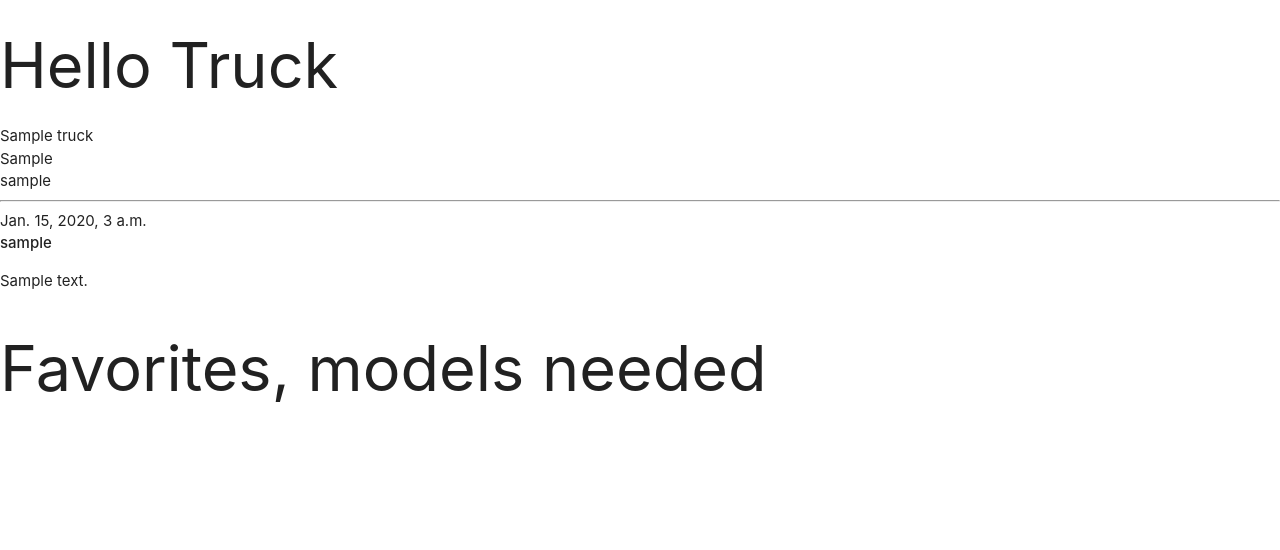
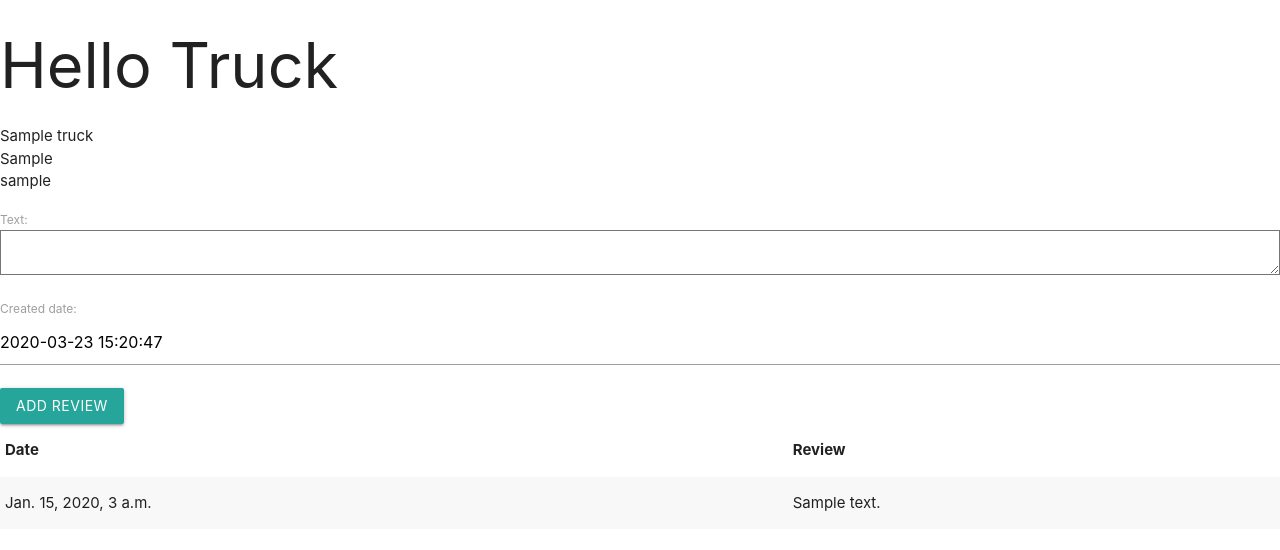
Before and after one commit to rjohnson0707/Dude-Wheres-My-Food, a Django app: page /trucks/1 in a window 1280 px wide. Shown: the part 139-689 px from the top of the page. Run offline with Django 3.2, Linux system fonts and the light colour scheme; a user stored in the database is signed in; tables that the repository leaves empty hold one stand-in row (values such as "Sample post").

Commit message:
Review Form created, Profile Page change

```diff
--- a/mysite/dwmf/forms.py
+++ b/mysite/dwmf/forms.py
@@ -3,37 +3,7 @@ from django.contrib.auth.models import User
 from django.forms import ModelForm
 from django.db import models
 from django.contrib.auth.forms import UserCreationForm, UserChangeForm
-from .models import Profile, Menu, Calendar
-
-class EditProfile(UserChangeForm):
-
-    class Meta:
-        model = User
-        fields = (
-            'username',
-            'first_name',
-            'last_name',
-            'email',
-            'password',
-            )
-    # class Meta:
-    #     model = Profile
-    #     fields = (
-    #         'bio',
-    #     )
-
-    def save(self, commit=True):
-        user = super(EditProfile, self).save(commit=False)
-        user.first_name = self.cleaned_data['first_name']
-        user.last_name = self.cleaned_data['last_name']
-        user.email = self.cleaned_data['email']
-
-        if commit:
-            user.save()
-
-        return user
-
-
+from .models import Profile, Menu, Calendar, Review
 
 
 
@@ -53,10 +23,60 @@ class ExtendedUserCreationForm(UserCreationForm):
                 user.save()
             return user
 
+
+class EditUser(UserChangeForm):
+
+    class Meta:
+        model = User
+        fields = (
+            'username',
+            'email',
+            'password',
+            )
+
+    def save(self, commit=True):
+        user = super(EditUser, self).save(commit=False)
+        user.email = self.cleaned_data['email']
+
+        if commit:
+            user.save()
+
+        return user
+
+class EditProfile(UserChangeForm):
+
+    class Meta:
+        model = Profile
+        fields = (
+            'first_name',
+            'last_name',
+            'bio',
+            )
+
+    def save(self, commit=True):
+        user = super(EditProfile, self).save(commit=False)
+        user.first_name = self.cleaned_data['first_name']
+        user.last_name = self.cleaned_data['last_name']
+        user.bio = self.cleaned_data['bio']
+
+        if commit:
+            user.save()
+            user.profile.save()
+
+        return user
+
+
+class ReviewForm(ModelForm):
+    class Meta:
+        model = Review
+        fields = ('text', 'created_date')
+
+
+
 class ProfileForm(ModelForm):
     class Meta:
         model = Profile
-        fields= ('first_name', 'last_name')
+        fields= ('first_name', 'last_name', 'bio')
 
 class MenuForm(ModelForm):
     class Meta:
--- a/mysite/dwmf/models.py
+++ b/mysite/dwmf/models.py
@@ -43,7 +43,7 @@ class Profile(models.Model):
     # choices=([('1', 'Yes'), ('2', 'No')])
     user = models.OneToOneField(User, on_delete=models.CASCADE)
     bio = models.TextField(max_length=500)
-    # image = models.ImageField(upload_to='profile_image', blank=True)
+
 
     trucks = models.ManyToManyField(Truck)
 
@@ -78,4 +78,4 @@ class Review(models.Model):
     truck = models.ForeignKey(Truck, on_delete=models.CASCADE, related_name='reviews')
 
     def __str__(self):
-        return self.text
+        return f"{self.user.username} at {self.created_date}: {self.text}"
--- a/mysite/dwmf/static/css/style.css
+++ b/mysite/dwmf/static/css/style.css
@@ -4,10 +4,15 @@
 
 .profile {
     border-radius: 50%;
+    height: 250px;
+    width: 250px;
+    border: 2px solid black;
+}
+
+.right-div {
     float: right;
 }
 
-#profile {
-    float: right;
-    border: 10px solid black;
+.review {
+    margin: 20px 0px 20px 20px;
 }
--- a/mysite/dwmf/templates/trucks/index.html
+++ b/mysite/dwmf/templates/trucks/index.html
@@ -10,6 +10,7 @@
         <span class="card-title">{{ ft.name }}</span>
         <p>Name: {{ ft.name }}</p>
         <p>Style: {{ ft.style }}</p>
+        <p>Comments: {{ truck.comments.count }}</p>
       </div>
     </a>
 
--- a/mysite/dwmf/templates/trucks/index_detail.html
+++ b/mysite/dwmf/templates/trucks/index_detail.html
@@ -6,15 +6,25 @@
 <div>{{truck.style}}</div>
 <div>{{truck.user}}</div>
 
-<hr>
-{% for review in truck.reviews.all %}
-    <div class="comment">
-        <div class="date">{{ review.created_date }}</div>
-        <strong>{{ review.user }}</strong>
-        <p>{{ review.text|linebreaks }}</p>
-    </div>
-{% empty %}
-    <p>No comments here yet :(</p>
-{% endfor %}
-<h1>Favorites, models needed</h1>
+<div class="col s6">
+    <form method="post" action="{% url 'add_review' truck.id %}">
+        {% csrf_token %}
+        {{ review_form.as_p }}
+        <input type="submit" class="btn" value="Add Review">
+    </form>
+    <table class="striped">
+      <thead>
+        <tr><th>Date</th><th>Review</th></tr>
+      </thead>
+      <tbody>
+          {% for review in truck.reviews.all %}
+          <tr>
+            <td>{{review.created_date}}</td>
+            <td>{{review.text}}</td>
+          </tr>
+        {% endfor %}
+      </tbody>
+    </table>
+  </div>
+
 {%endblock%}
--- a/mysite/dwmf/urls.py
+++ b/mysite/dwmf/urls.py
@@ -8,8 +8,10 @@ urlpatterns = [
     path('accounts/signup/', views.signup, name='signup'),
     path('profile/', views.profile, name='profile'),
     path('edit_profile/', views.edit_profile, name='edit_profile'),
+    path('edit_user/', views.edit_user, name='edit_user'),
     path('profile/<int:user_id>/profile_photo/', views.profile_photo, name='profile_photo'),
-    # path('<int:user_id>/assoc_truck/<int:truck_id>/', views.assoc_truck, name='assoc_truck'),
+    path('trucks/<int:truck_id>/add_review/', views.add_review, name='add_review'),
+    # path('profile/assoc_truck/', views.assoc_truck, name='assoc_truck'),
     path('trucks/', views.trucks_index, name='index'),
     path('trucks/<int:truck_id>', views.trucks_info, name='index_detail'),
     path('truck/register/', views.TruckCreate.as_view(), name="truck_register"),
--- a/mysite/dwmf/views.py
+++ b/mysite/dwmf/views.py
@@ -7,7 +7,7 @@ from django.contrib.auth.mixins import LoginRequiredMixin
 from django.views.generic.edit import CreateView, UpdateView, DeleteView
 from django.views.generic import ListView, DetailView
 from .models import Truck, User, Profile, Menu, Calendar, ProfilePhoto
-from .forms import ExtendedUserCreationForm, ProfileForm, MenuForm, CalendarForm, EditProfile
+from .forms import ExtendedUserCreationForm, ProfileForm, MenuForm, CalendarForm, EditProfile, EditUser, ReviewForm
 import uuid
 import boto3
 
@@ -109,9 +109,9 @@ def profile_photo(request, user_id):
     return redirect(reverse('profile'))
 
 
-# def assoc_truck(request, user_id, truck_id):
-#     UserProfile.objects.get(id=user_id).trucks.add(truck_id)
-#     return redirect('profile', user_id=user_id)
+# def assoc_truck(request, profile_id, truck_id):
+#     User.profile.objects.get(id=profile_id).trucks.add(truck_id)
+#     return redirect('profile', profile_id=profile_id)
 
 def trucks_index(request):
     trucks = Truck.objects.all()
@@ -119,7 +119,17 @@ def trucks_index(request):
 
 def trucks_info(request, truck_id):
     truck = Truck.objects.get(id=truck_id)
-    return render(request, 'trucks/index_detail.html', {'truck': truck})
+    review_form = ReviewForm()
+    return render(request, 'trucks/index_detail.html', {'truck': truck, 'review_form': review_form})
+
+def add_review(request, truck_id):
+    form = ReviewForm(request.POST)
+    if form.is_valid():
+        new_review = form.save(commit=False)
+        new_review.truck_id = truck_id
+        new_review.save()
+    return redirect('trucks_info', truck_id=truck_id)
+
 
 def add_calendar(request, truck_id):
 
@@ -136,9 +146,22 @@ def edit_profile(request):
     if request.method == 'POST':
         form = EditProfile(request.POST, instance=request.user)
 
+
         if form.is_valid():
             form.save()
             return redirect('/profile')
     else:
         form = EditProfile(instance=request.user)
         return render(request, 'registration/edit_profile.html', {'form': form})
+
+def edit_user(request):
+    if request.method == 'POST':
+        form = EditUser(request.POST, instance=request.user)
+
+
+        if form.is_valid():
+            form.save()
+            return redirect('/profile')
+    else:
+        form = EditUser(instance=request.user)
+        return render(request, 'registration/edit_user.html', {'form': form})
```
Also changed, not shown: mysite/dwmf/templates/registration/edit_user.html (added, +15 -0 lines), mysite/dwmf/templates/registration/profile.html (+13 -14 lines), mysite/dwmf/migrations/0001_initial.py, mysite/dwmf/migrations/0002_auto_20200322_1703.py (deleted), mysite/dwmf/migrations/0002_auto_20200323_0910.py (added), mysite/dwmf/migrations/0002_review.py (deleted), mysite/dwmf/migrations/0003_auto_20200323_1422.py (added).
